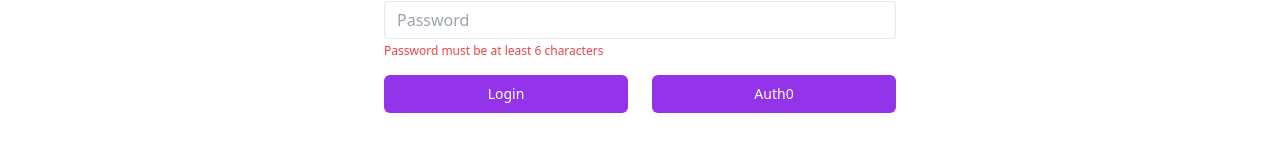
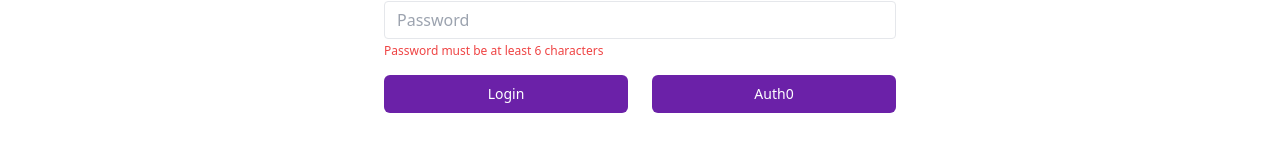
Before and after one commit to yurii-bel/meduzzen-frontend-internship, a React (Create React App) app: page /auth in a window 1280 px wide. Shown: the part 355-520 px from the top of the page. Built offline with nearby package versions, Linux system fonts and the light colour scheme; no server answers.

Commit message:
feat: update button

```diff
--- a/src/Components/Core/Button.tsx
+++ b/src/Components/Core/Button.tsx
@@ -11,7 +11,7 @@
     <button
       onClick={onClick}
       disabled={disabled}
-      className="relative w-full flex justify-center py-2 px-4 border border-transparent text-sm font-medium rounded-md text-white bg-purple-600 hover:bg-purple-700 focus:outline-none focus:ring-2 focus:ring-offset-2 focus:ring-purple-500"
+      className="relative w-full min-w-[100px] flex justify-center py-2 px-4 border border-transparent text-sm font-medium rounded-md text-white bg-purple-800 hover:bg-purple-900 focus:outline-none focus:ring-2 focus:ring-offset-2 focus:ring-purple-500"
     >
       {label}
     </button>
```
